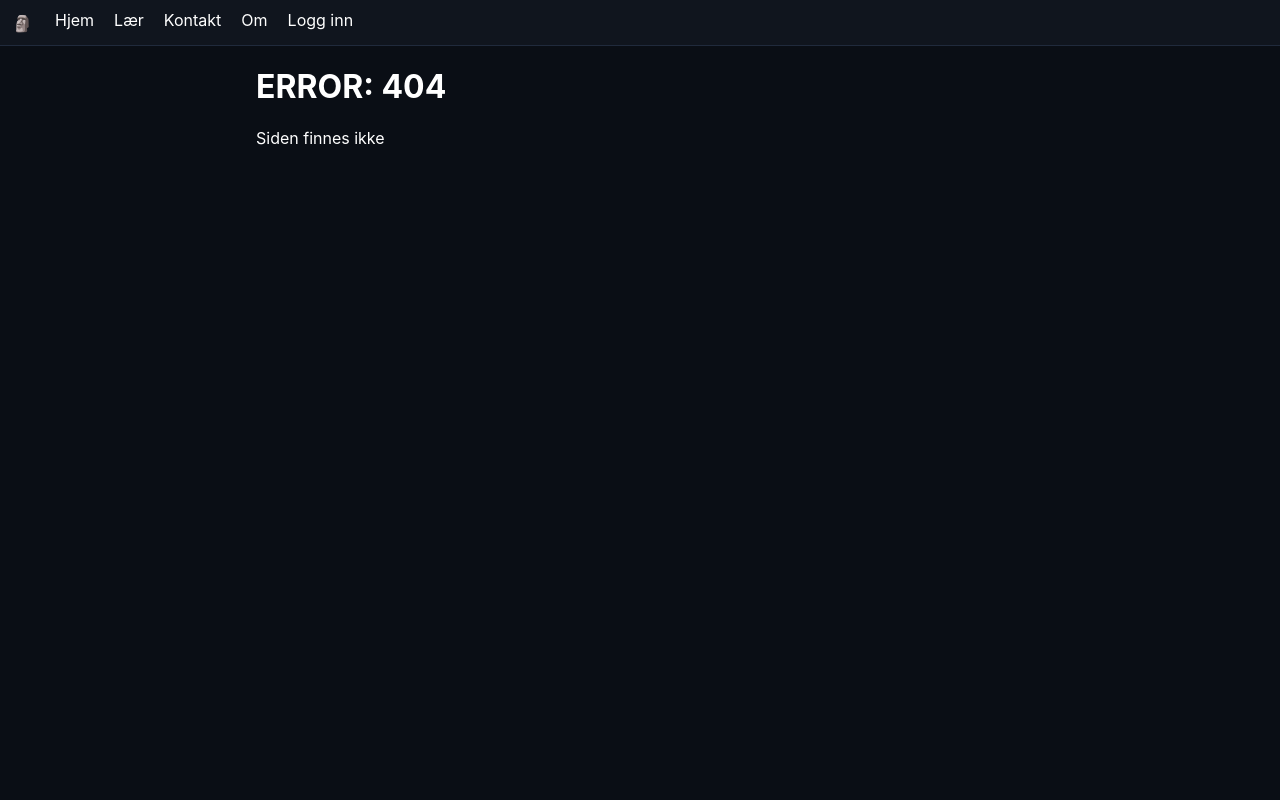
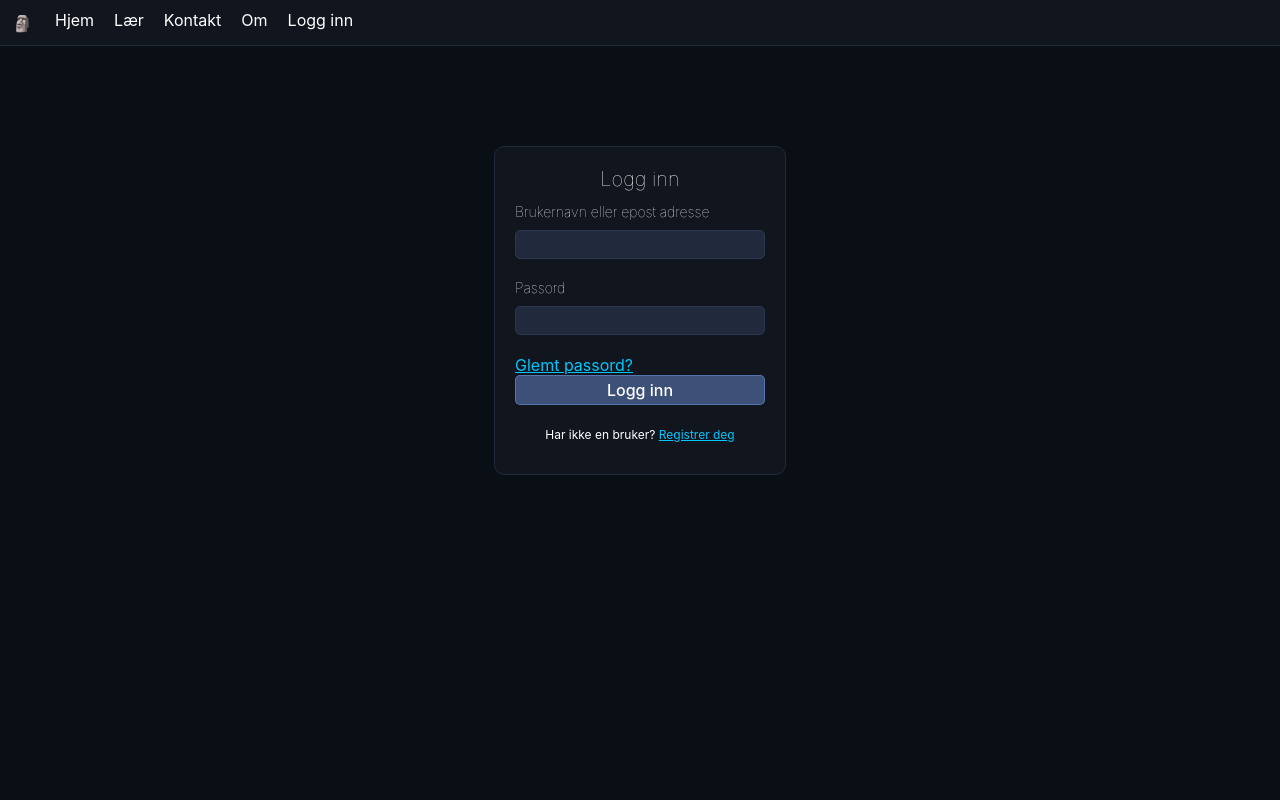
Before and after one commit to 2ITB-Dromtorp/Skoleoppgaver_andreask, a React (Create React App) app in the folder routing_test/: page /signup in a window 1280 px wide. Shown: the top 800 px of the page. Built offline with nearby package versions, Linux system fonts and the light colour scheme.

Commit message:
oruaeowiwjhdwahduiwahudah

```diff
--- a/routing_test/src/App.css
+++ b/routing_test/src/App.css
@@ -342,8 +342,7 @@ nav {
 
 /*-----*/
 
-#login_container,
-#reset_password_container {
+.front_account_management_container {
     display: flex;
     flex-direction: column;
     justify-content: center;
@@ -356,8 +355,7 @@ nav {
     width: 250px;
 }
 
-#login_header,
-#reset_password_header {
+.front_account_management_header {
     font-size: 20px;
     font-weight: 100;
     width: 100%;
@@ -365,29 +363,25 @@ nav {
     margin: 0 0 12px 0;
 }
 
-#login_form,
-#reset_password_form {
+.front_account_management_form {
     display: flex;
     flex-direction: column;
     width: 100%;
 }
 
-#login_bottom_section,
-#reset_password_bottom_section {
+.front_account_management_bottom_section {
     display: flex;
     flex-direction: column;
     position: relative;
 }
 
-.login_label,
-.reset_password_label {
+.front_account_management_layer {
     font-size: 14px;
     font-weight: 100;
     margin-bottom: 10px;
 }
 
-.login_text_input,
-.reset_password_text_input {
+.front_account_management_text_input {
     all: unset;
     background-color: rgb(32, 42, 60);
     border: 1px solid rgb(43, 56, 80);
@@ -397,25 +391,16 @@ nav {
     font-size: 12px;
 }
 
-:is(.login_text_input,
-    .reset_password_text_input).invalid {
+.front_account_management_text_input.invalid {
     --border-col: rgb(255, 100, 100);
     border: 1px solid var(--border-col);
 }
 
-#login_username_input,
-#reset_password_username_input {}
+.front_account_management_username_input {}
 
-#login_password_input {}
+.front_account_management_password_input {}
 
-#login_forgot_password {
-    position: absolute;
-    right: 0;
-    font-size: 12px;
-}
-
-#login_submit,
-#reset_password_submit {
+.front_account_management_submit {
     text-align: center;
     font-weight: 500;
 }
@@ -426,4 +411,23 @@ nav {
     margin: 0 0 5px 0;
 }
 
+.front_account_management_change_section {
+    display: flex;
+    flex-direction: row;
+    justify-content: center;
+    align-items: center;
+    margin: 10px 0 0 0;
+    font-size: 12px;
+}
+
+#login_forgot_password {
+    position: absolute;
+    right: 0;
+    font-size: 12px;
+}
+
+#login_register_text {
+    margin: 0;
+}
+
 /*-----*/
--- a/routing_test/src/App.js
+++ b/routing_test/src/App.js
@@ -5,6 +5,7 @@ import Home from './pages/main/home';
 import Contact from './pages/main/contact';
 import About from './pages/main/about';
 import Login from './pages/main/login';
+import SignUp from './pages/main/signup';
 import ResetPassword from './pages/main/resetpassword';
 import LearnLayout from './pages/learn/layout';
 import LearnHome from './pages/learn/home';
@@ -22,6 +23,7 @@ function App() {
                         <Route path="introduction" element={<LearnIntroduction />} />
                     </Route>
                     <Route path="login" element={<Login />} />
+                    <Route path="signup" element={<SignUp />} />
                     <Route path="reset_password" element={<ResetPassword />} />
                     <Route path="contact" element={<Contact />} />
                     <Route path="about" element={<About />} />
--- a/routing_test/src/pages/main/login.js
+++ b/routing_test/src/pages/main/login.js
@@ -1,6 +1,33 @@
 import { useState } from 'react';
 import { Link } from 'react-router-dom';
-import Button from '../../button';
+
+const USERS = [
+    {
+        id: 1,
+        name: 'admin',
+        password: 'passord',
+    },
+];
+
+const getUserFromName = (name) => {
+    let res;
+    for (let i = 0; i < USERS.length; i++) {
+        const curUser = USERS[i];
+        if (curUser.name === name) {
+            res = curUser;
+            break;
+        }
+    }
+    return res;
+}
+
+const doesUserExist = (name) => {
+    return getUserFromName(name) !== undefined;
+}
+
+const checkUserPasswordCorrect = (name, password) => {
+    return getUserFromName(name).password === password;
+}
 
 const Login = () => {
     const [usernameClass, setUsernameClass] = useState();
@@ -13,23 +40,42 @@ const Login = () => {
         const passwordInputEl = document.getElementById('login_password_input');
         const usernameInput = usernameInputEl.value;
         const passwordInput = passwordInputEl.value;
-        let isUsernameValid;
-        let isPasswordValid;
+        let isUsernameValid = true;
+        let isPasswordValid = true;
         if (usernameInput === '') {
             isUsernameValid = false;
+            setUsernameMessage('Skriv inn email eller brukernavn');
         }
         if (passwordInput === '') {
             isPasswordValid = false;
+            setPasswordMessage('Skriv inn passord');
         }
-        if (isUsernameValid === false) {
-            console.log("USER WRON")
+        if (isUsernameValid === true && isPasswordValid === true) {
+            const foundAttemptUser = doesUserExist(usernameInput);
+            if (foundAttemptUser === true) {
+                const passwordCorrect = checkUserPasswordCorrect(usernameInput, passwordInput);
+                if (passwordCorrect === true) {
+                    console.log("login successful")
+                } else {
+                    isPasswordValid = false;
+                    setPasswordMessage('Feil passord');
+                }
+            } else if (foundAttemptUser === false) {
+                isUsernameValid = false;
+                setUsernameMessage('Feil brukernavn');
+            }
+        }
+        if (isUsernameValid === true) {
+            setUsernameClass();
+            setUsernameMessage();
+        } else if (isUsernameValid === false) {
             setUsernameClass('invalid');
-            setUsernameMessage('Skriv inn email eller brukernavn');
         }
-        if (isPasswordValid === false) {
-            console.log("PASSOWRD WRON")
+        if (isPasswordValid === true) {
+            setPasswordClass();
+            setPasswordMessage();
+        } else if (isPasswordValid === false) {
             setPasswordClass('invalid');
-            setPasswordMessage('Skriv inn passord');
         }
     }
 
@@ -68,28 +114,28 @@ const Login = () => {
     return (
         <>
             <div className="content_center">
-                <div id="login_container">
-                    <h1 id="login_header">Logg inn</h1>
-                    <form id="login_form" onSubmit={submit}>
-                        <label className="login_label" for="username">Brukernavn eller epost adresse</label>
+                <div id="login_container" className="front_account_management_container">
+                    <h1 id="login_header" className="front_account_management_header">Logg inn</h1>
+                    <form id="login_form" className="front_account_management_form" onSubmit={submit}>
+                        <label className="login_label front_account_management_layer" for="username">Brukernavn eller epost adresse</label>
                         {addUsernameMessage}
-                        <input id="login_username_input" className={'login_text_input' + addUsernameClass} name="username" type="text" />
-                        <div id="login_bottom_section">
-                            <label className="login_label" for="password">Passord</label>
+                        <input id="login_username_input" className={'front_account_management_username_input front_account_management_text_input' + addUsernameClass} name="username" type="text" />
+                        <div id="login_bottom_section" className="front_account_management_bottom_section">
+                            <label className="login_label front_account_management_layer" for="password">Passord</label>
                             {addPasswordMessage}
-                            <input id="login_password_input" className={'login_text_input' + addPasswordClass} name="password" type="password" />
+                            <input id="login_password_input" className={'front_account_management_password_input front_account_management_text_input' + addPasswordClass} name="password" type="password" />
                             <Link id="login_forgot_password" to="/reset_password">Glemt passord?</Link>
-                            <input type="submit" id="login_submit" value="Logg inn" />
+                            <input id="login_submit" className="front_account_management_submit" value="Logg inn" type="submit" />
+                            <div id="login_register_section" className="front_account_management_change_section">
+                                <p id="login_register_text">Har ikke en bruker?&nbsp;</p>
+                                <Link id="login_register" to="/signup">Registrer deg</Link>
+                            </div>
                         </div>
                     </form>
                 </div>
             </div>
         </>
     );
-    /*
-    <Button id="login_submit" type="submit">Logg inn</Button>
-    <input id="login_submit" type="submit"/>
-    */
 }
 
 export default Login;
--- /dev/null
+++ b/routing_test/src/pages/main/signup.js
@@ -0,0 +1,30 @@
+import { Link } from 'react-router-dom';
+
+const SignUp = () => {
+
+    return (
+        <>
+            <div className="content_center">
+                <div id="signup_container" className="front_account_management_container">
+                    <h1 id="signup_header" className="front_account_management_header">Logg inn</h1>
+                    <form id="signup_form" className="front_account_management_form">
+                        <label className="signup_label front_account_management_layer" for="username">Brukernavn eller epost adresse</label>
+                        <input id="signup_username_input" className="front_account_management_username_input front_account_management_text_input" name="username" type="text" />
+                        <div id="signup_bottom_section" className="front_account_management_bottom_section">
+                            <label className="signup_label front_account_management_layer" for="password">Passord</label>
+                            <input id="signup_password_input" className="front_account_management_password_input front_account_management_text_input" name="password" type="password" />
+                            <Link id="signup_forgot_password" to="/reset_password">Glemt passord?</Link>
+                            <input id="signup_submit" className="front_account_management_submit" type="submit" value="Logg inn" />
+                            <div id="signup_register_section" className="front_account_management_change_section">
+                                <p id="signup_register_text">Har ikke en bruker?&nbsp;</p>
+                                <Link id="signup_register" to="/signup">Registrer deg</Link>
+                            </div>
+                        </div>
+                    </form>
+                </div>
+            </div>
+        </>
+    );
+}
+
+export default SignUp;
```
